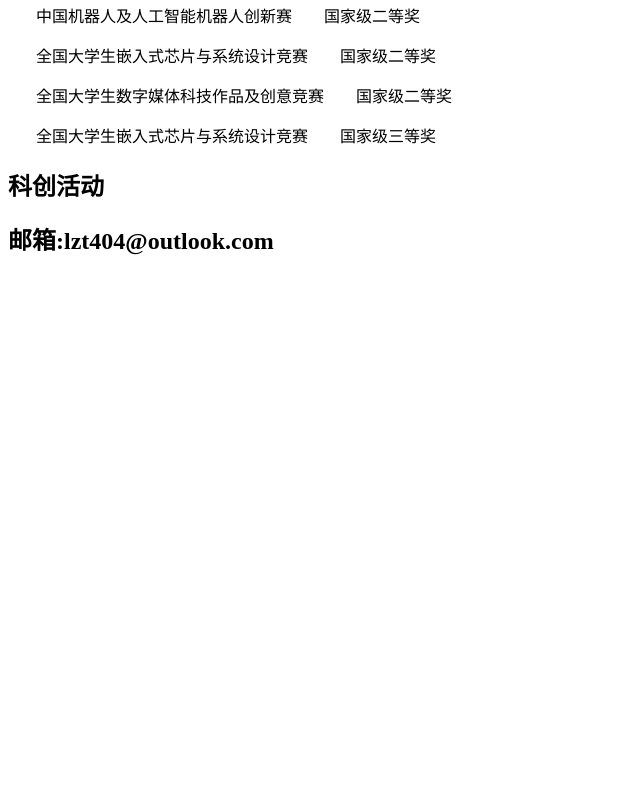
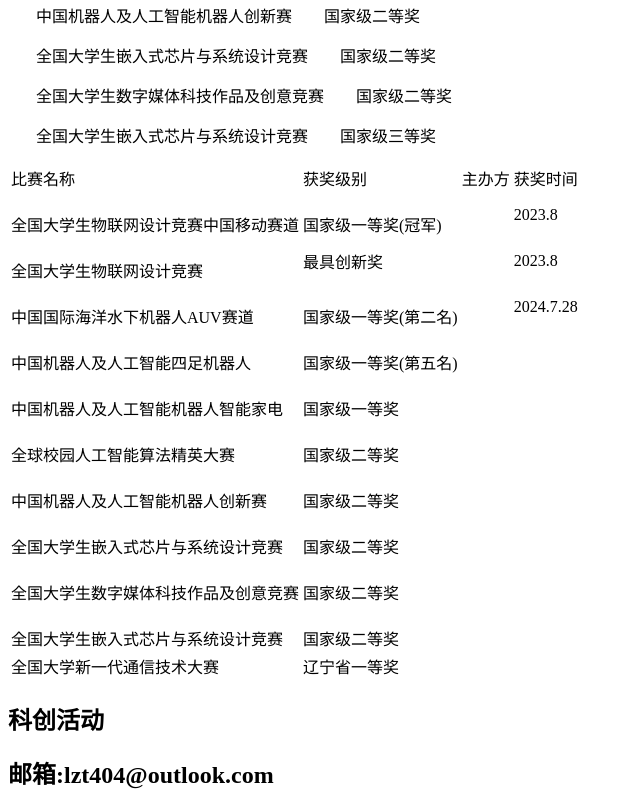
Before and after one commit to lzt404/homepage, a plain HTML site: page index.html in a window 1280 px wide. Shown: the part 817-1627 px from the top of the page, without its empty margins (0-640 px from the left). Before the commit the page ends 1093 px from the top, so only its background shows below. Drawn offline with Linux system fonts and the light colour scheme.

Commit message:
Update index.html

```diff
--- a/index.html
+++ b/index.html
@@ -33,7 +33,88 @@
         <p>&nbsp&nbsp&nbsp&nbsp&nbsp&nbsp&nbsp全国大学生嵌入式芯片与系统设计竞赛&nbsp&nbsp&nbsp&nbsp&nbsp&nbsp&nbsp&nbsp国家级二等奖</p>
         <p>&nbsp&nbsp&nbsp&nbsp&nbsp&nbsp&nbsp全国大学生数字媒体科技作品及创意竞赛&nbsp&nbsp&nbsp&nbsp&nbsp&nbsp&nbsp&nbsp国家级二等奖</p>
         <p>&nbsp&nbsp&nbsp&nbsp&nbsp&nbsp&nbsp全国大学生嵌入式芯片与系统设计竞赛&nbsp&nbsp&nbsp&nbsp&nbsp&nbsp&nbsp&nbsp国家级三等奖</p>
-
+    <table>
+  <tbody>
+    <tr>
+      <td>比赛名称</td>
+      <td>获奖级别</td>
+      <td>主办方</td>
+      <td>获奖时间</td>
+    </tr>
+    <tr>
+      <td><br>全国大学生物联网设计竞赛中国移动赛道</td>
+      <td><br>国家级一等奖(冠军)</td>
+      <td></td>
+      <td>2023.8</td>
+    </tr>
+    <tr>
+      <td><br>全国大学生物联网设计竞赛</td>
+      <td>最具创新奖</td>
+      <td></td>
+      <td>2023.8</td>
+    </tr>
+    <tr>
+      <td><br>中国国际海洋水下机器人AUV赛道</td>
+      <td><br>国家级一等奖(第二名)</td>
+      <td></td>
+      <td>2024.7.28</td>
+    </tr>
+    <tr>
+      <td><br>中国机器人及人工智能四足机器人</td>
+      <td><br>国家级一等奖(第五名)</td>
+      <td></td>
+      <td></td>
+    </tr>
+    <tr>
+      <td><br>中国机器人及人工智能机器人智能家电</td>
+      <td><br>国家级一等奖</td>
+      <td></td>
+      <td></td>
+    </tr>
+    <tr>
+      <td><br>全球校园人工智能算法精英大赛</td>
+      <td><br>国家级二等奖</td>
+      <td></td>
+      <td></td>
+    </tr>
+    <tr>
+      <td><br>中国机器人及人工智能机器人创新赛</td>
+      <td><br>国家级二等奖</td>
+      <td></td>
+      <td></td>
+    </tr>
+    <tr>
+      <td><br>全国大学生嵌入式芯片与系统设计竞赛</td>
+      <td><br>国家级二等奖</td>
+      <td></td>
+      <td></td>
+    </tr>
+    <tr>
+      <td><br>全国大学生数字媒体科技作品及创意竞赛</td>
+      <td><br>国家级二等奖</td>
+      <td></td>
+      <td></td>
+    </tr>
+    <tr>
+      <td><br>全国大学生嵌入式芯片与系统设计竞赛</td>
+      <td><br>国家级二等奖</td>
+      <td></td>
+      <td></td>
+    </tr>
+    <tr>
+      <td>全国大学新一代通信技术大赛</td>
+      <td>辽宁省一等奖</td>
+      <td></td>
+      <td></td>
+    </tr>
+  </tbody>
+  <colgroup>
+    <col>
+    <col>
+    <col>
+    <col>
+  </colgroup>
+</table>
     <h2>科创活动</h2>
     <h2>邮箱:lzt404@outlook.com</h2>
 
```
